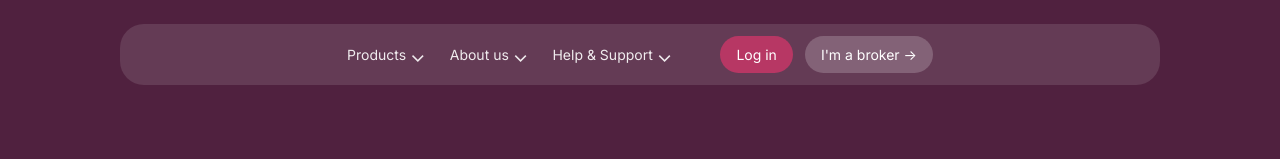
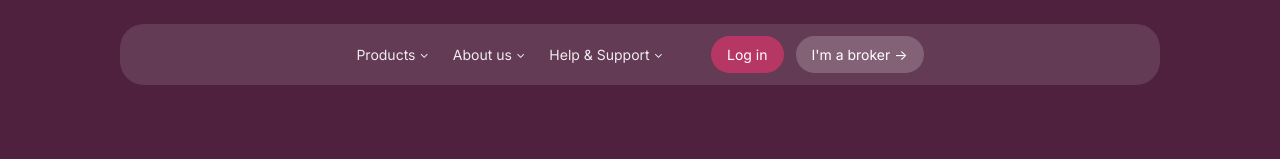
Before and after one commit to osbdesign/ts5, a plain HTML site: page hub.html in a window 1280 px wide. Shown: the top 159 px of the page. Drawn offline with Linux system fonts and the light colour scheme.

Commit message:
Update hub

```diff
--- a/hub.html
+++ b/hub.html
@@ -58,10 +58,10 @@
     .nav-dropdown::after {
       content: "\2304";
       margin-left: 4px;
-      font-size: 20px;
-      display: flex;
-      align-items: center;
+      font-size: 12px;
       line-height: 1;
+      vertical-align: baseline;
+      transform: translateY(-1px);
     }
 
     .nav-buttons {
```
